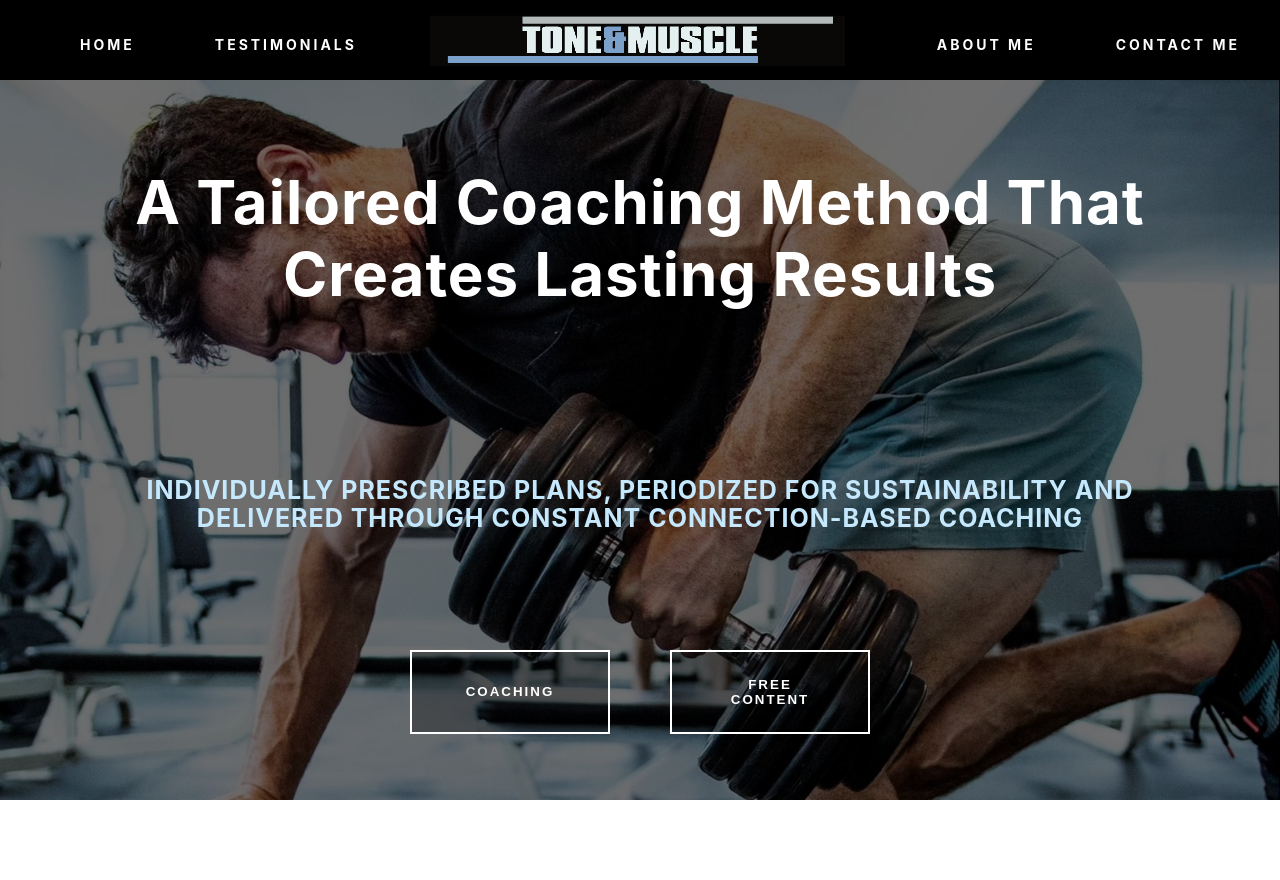
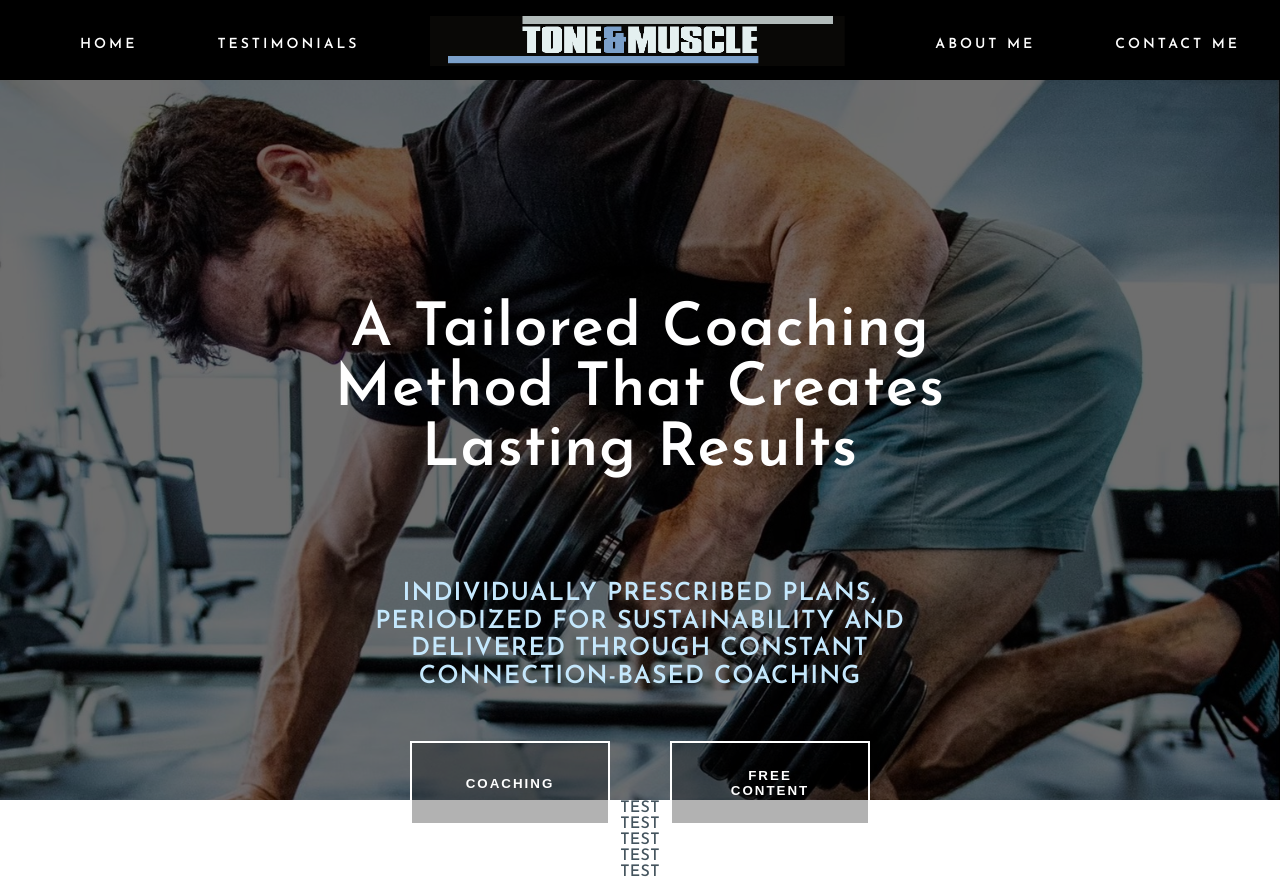
Before and after one commit to edoherty77/Tone-And-Muscle, a React (Create React App) app: page / in a window 1280 px wide. Before the commit the page ends 800 px from the top, so only its background shows below. Built offline with nearby package versions, Linux system fonts and the light colour scheme.

Commit message:
home styles

```diff
--- a/public/index.html
+++ b/public/index.html
@@ -1,14 +1,14 @@
 <!DOCTYPE html>
 <html lang="en">
+
 <head>
   <meta charset="utf-8" />
   <link rel="icon" href="%PUBLIC_URL%/favicon.ico" />
+  <link href="https://fonts.googleapis.com/css2?family=Josefin+Sans:ital,wght@0,400;0,500;0,600;1,700&display=swap"
+    rel="stylesheet">
   <meta name="viewport" content="width=device-width, initial-scale=1" />
   <meta name="theme-color" content="#000000" />
-    <meta
-      name="description"
-      content="Web site created using create-react-app"
-    />
+  <meta name="description" content="Web site created using create-react-app" />
   <link rel="apple-touch-icon" href="%PUBLIC_URL%/logo192.png" />
   <!--
       manifest.json provides metadata used when your web app is installed on a
@@ -26,6 +26,7 @@
     -->
   <title>React App</title>
 </head>
+
 <body>
   <noscript>You need to enable JavaScript to run this app.</noscript>
   <div id="root"></div>
@@ -40,4 +41,5 @@
       To create a production bundle, use `npm run build` or `yarn build`.
     -->
 </body>
+
 </html>
--- a/src/App.js
+++ b/src/App.js
@@ -1,12 +1,14 @@
 import './App.css'
 import Home from './Components/Home'
 import Nav from './Components/Nav'
+import Testimonials from './Components/Testimonials'
 
 function App() {
   return (
     <div className="App">
       <Nav />
       <Home />
+      <Testimonials />
     </div>
   )
 }
--- a/src/Components/Home.js
+++ b/src/Components/Home.js
@@ -4,18 +4,18 @@ import '../Styles/styles.css'
 
 const Home = () => {
   return (
-    <section id="home">
-      <div id="home-div">
-        <h2 id="home-h1">
+    <section className="home">
+      <div className="home-div">
+        <h2 className="home-h1">
           A tailored coaching method that creates lasting results
         </h2>
 
-        <h2 id="home-h2">
+        <h2 className="home-h2">
           Individually prescribed plans, periodized for sustainability and
           delivered through constant connection-based coaching
         </h2>
 
-        <div id="home-btn-div">
+        <div className="home-btn-div">
           <button className="home-btn">
             <a>Coaching</a>
           </button>
--- a/src/Components/Nav.js
+++ b/src/Components/Nav.js
@@ -4,7 +4,7 @@ import '../Styles/styles.css'
 
 const Nav = () => {
   return (
-    <nav id="navbar">
+    <nav className="navbar">
       <a className="burger">X</a>
       <ul className="nav-links left">
         <li>
--- /dev/null
+++ b/src/Components/Testimonials.js
@@ -0,0 +1,15 @@
+import React from 'react'
+
+const Testimonials = () => {
+  return (
+    <section>
+      <div>Test</div>
+      <div>Test</div>
+      <div>Test</div>
+      <div>Test</div>
+      <div>Test</div>
+    </section>
+  )
+}
+
+export default Testimonials
--- a/src/Styles/styles.css
+++ b/src/Styles/styles.css
@@ -1,7 +1,38 @@
+/* ----------------------------------------
+Base Styles
+------------------------------------------- */
+* {
+  box-sizing: border-box;
+}
+
+/* html {
+  font-size: 15px;
+} */
+
+body {
+  font-family: 'Josefin Sans', sans-serif;
+  font-weight: 500;
+  -webkit-font-smoothing: antialiased;
+  margin: 0;
+  text-transform: uppercase;
+  letter-spacing: 0.02em;
+  text-align: center;
+  color: #44545e;
+}
+
+/* Responsive images */
+img {
+  max-width: 100%;
+}
+
+/* ----------------------------------------
+Layout
+------------------------------------------- */
+
 /* ----------------------------------------
 Navbar
 ------------------------------------------- */
-#navbar {
+.navbar {
   display: flex;
   justify-content: space-around;
   align-items: center;
@@ -16,7 +47,7 @@ Navbar
   z-index: 1;
 }
 
-#navbar .nav-links a {
+.navbar .nav-links a {
   letter-spacing: 3px;
   text-decoration: none;
   color: white;
@@ -84,24 +115,28 @@ Navbar
 Home
 ------------------------------------------- */
 
-#home {
-  background-image: url('./pat-photo.JPG');
-  background-repeat: no-repeat;
-  background-position: left top;
-  background-size: cover;
-  -webkit-background-size: center;
-  -moz-background-size: center;
-  -o-background-size: center;
-  margin: 0;
-  align-items: center;
-  justify-content: center;
-  height: 100vh;
-  background-attachment: scroll;
-  min-width: 100vw;
+.home {
+  position: relative;
+  color: white;
 }
 
-#home-div {
-  background-color: rgb(0 0 0 / 57%);
+.home::after {
+  content: '';
+  /* opacity: 0.1; */
+  background: rgb(0 0 0/ 57%) url('./pat-photo.JPG') no-repeat fixed top;
+  background-blend-mode: color;
+  background-size: cover;
+  top: 0;
+  left: 0;
+  right: 0;
+  bottom: 0;
+  position: absolute;
+  z-index: -1;
+  height: 100vh;
+}
+
+.home .home-div {
+  background-color: 'red';
   height: 100vh;
   width: 100vw;
   align-items: center;
@@ -109,9 +144,10 @@ Home
   display: flex;
   flex-direction: column;
   text-align: center;
+  padding: 200px;
 }
 
-#home-h1 {
+.home-h1 {
   font-size: 60px;
   text-transform: capitalize;
   padding: 50px 100px 30px 100px;
@@ -119,7 +155,7 @@ Home
   letter-spacing: 1px;
 }
 
-#home-h2 {
+.home-h2 {
   font-size: 25px;
   text-transform: uppercase;
   padding: 0 125px 30px 125px;
@@ -128,7 +164,7 @@ Home
   letter-spacing: 1px;
 }
 
-#home-btn-div {
+.home-btn-div {
   display: flex;
   /* flex-direction: column; */
 }
```
Also changed, not shown: 1 other file (tests, documents, lock files or other folders). Lines whose indentation alone changed are shown as unchanged.
